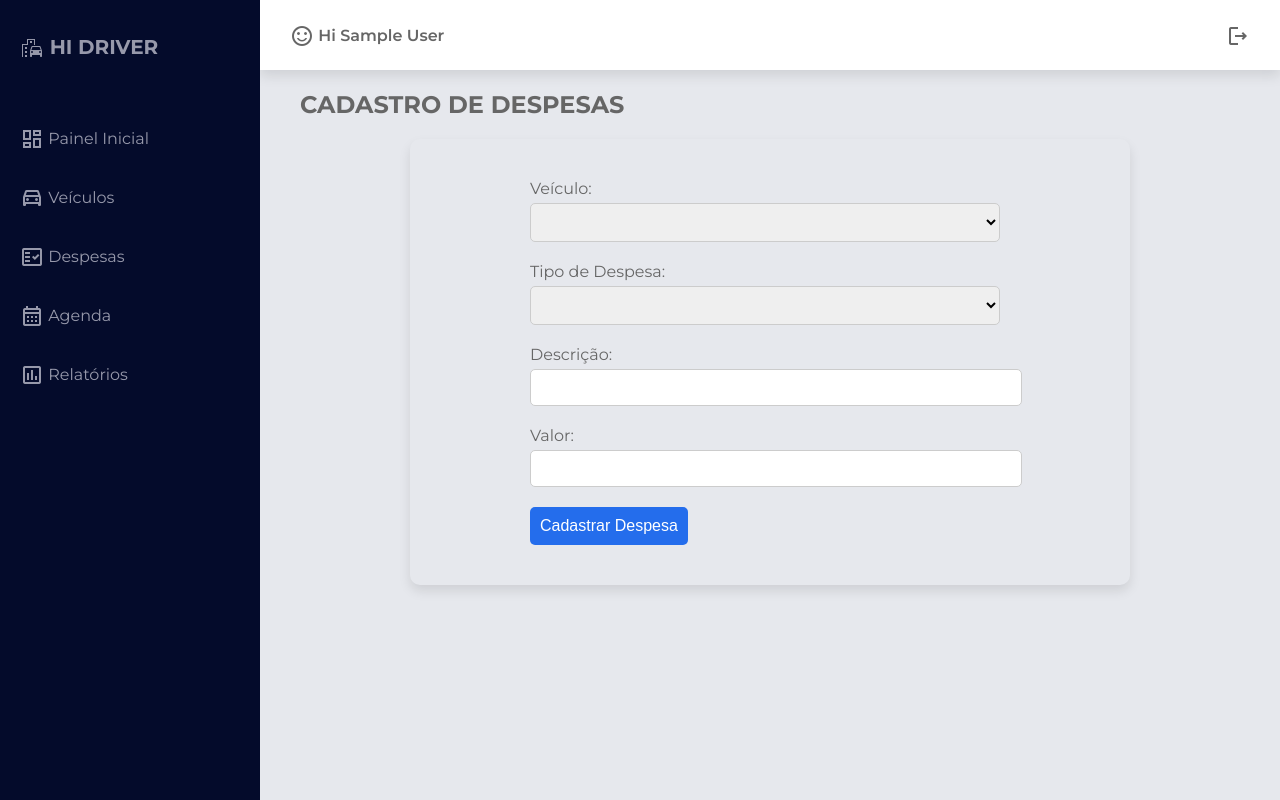
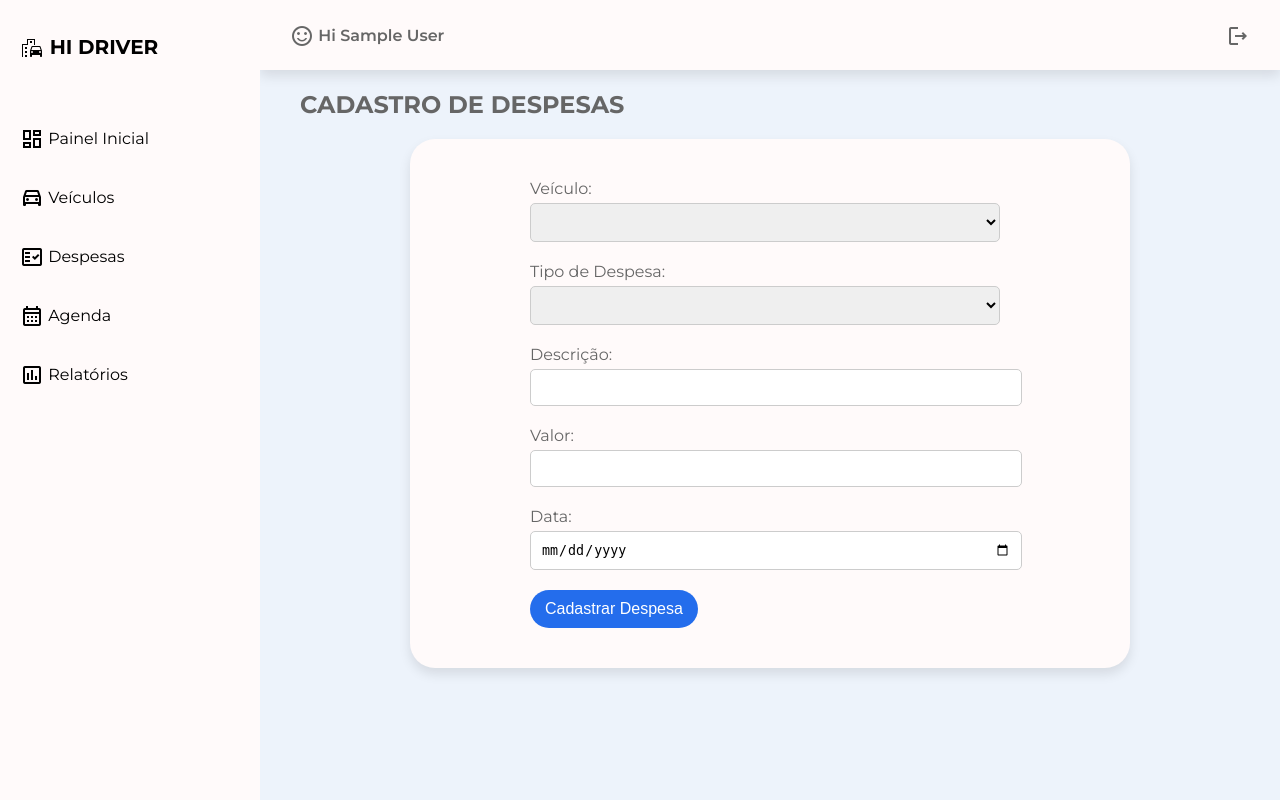
Before and after one commit to raianecj/hidriver, a PHP site: page /cad_despesas.php in a window 1280 px wide. Run offline with PHP 8.4, Linux system fonts and the light colour scheme; the visitor is signed in with stand-in values (Sample User, id 1); data that the repository does not hold is empty.

Commit message:
Atualização do Design Melhoria das Despesas

```diff
--- a/cad_despesas.php
+++ b/cad_despesas.php
@@ -10,13 +10,14 @@ if ($_SERVER["REQUEST_METHOD"] == "POST") {
     $tipo_despesa = $_POST['tipo_despesa'];
     $descricao = $_POST['descricao'];
     $valor = $_POST['valor'];
+    $data_despesa = $_POST['data_despesa'];
 
     // Validar e sanitizar os dados (não incluído neste exemplo)
 
     // Inserir as informações da despesa no banco de dados
-    $sql = "INSERT INTO despesas (id_veiculo, tipo_despesa, descricao, valor) VALUES (?, ?, ?, ?)";
+    $sql = "INSERT INTO despesas (id_veiculo, tipo_despesa, descricao, valor, data_despesa) VALUES (?, ?, ?, ?, ?)";
     $stmt = $mysqli->prepare($sql);
-    $stmt->bind_param("isss", $veiculo, $tipo_despesa, $descricao, $valor);
+    $stmt->bind_param("issss", $veiculo, $tipo_despesa, $descricao, $valor, $data_despesa);
     $stmt->execute();
     $stmt->close();
 }
@@ -188,6 +189,10 @@ if ($_SERVER["REQUEST_METHOD"] == "POST") {
                             <label for="valor">Valor:</label>
                             <input type="text" name="valor" id="valor" required>
                         </div>
+                        <div class="textfield">
+                            <label for="data_despesa">Data:</label>
+                            <input type="date" name="data_despesa" id="data_despesa" required>
+                        </div>
                         <button class="btn-cad" type="submit">Cadastrar Despesa</button>
                     </div>
                 </form>
--- a/cad_veiculo.php
+++ b/cad_veiculo.php
@@ -78,7 +78,7 @@ if ($_SERVER["REQUEST_METHOD"] == "POST") {
                 <span class="material-icons-outlined">menu</span>
             </div>
             <div class="header-left">
-            <span class="material-icons-outlined ">sentiment_satisfied_alt</span>
+                <span class="material-icons-outlined ">sentiment_satisfied_alt</span>
                 <span class="user-name font-weight-bold"><?php echo "Hi $usuario"; ?></span>
             </div>
             <div class="header-right">
@@ -171,8 +171,10 @@ if ($_SERVER["REQUEST_METHOD"] == "POST") {
                         echo "<td>" . $row["marca"] . "</td>";
                         echo "<td>" . $row["ano"] . "</td>";
                         echo "<td>";
+                        echo "<div class='action-buttons-veiculos'>";
                         echo "<a href='editar_veiculo.php?id=" . $row["id"] . "'><span class='material-icons-outlined text-primary' title='Editar'>cached</span></a> | ";
                         echo "<a href='excluir_veiculo.php?id=" . $row["id"] . "' onclick='return confirm(\"Tem certeza de que deseja excluir este veículo?\")'><span class='material-icons-outlined text-primary' title='Excluir'>delete</span></a>";
+                        echo "</div>";
                         echo "</td>";
                         echo "</tr>";
                     }
@@ -223,4 +225,5 @@ if ($_SERVER["REQUEST_METHOD"] == "POST") {
     <!-- Chamando JS-->
     <script src="js/scripts.js"></script>
 </body>
+
 </html>
--- a/css/styles.css
+++ b/css/styles.css
@@ -3,7 +3,7 @@ body {
     margin: 0;
     padding: 0;
     box-sizing: border-box;
-    background-color: #e6e8ed;
+    background-color: #edf3fb;
     color: #666666;
     /* Define a cor do texto como cinza escuro */
     font-family: "Montserrat", sans-serif;
@@ -69,7 +67,7 @@ a {
     grid-area: header;
     /* Define a área ocupada pelo cabeçalho na grade */
     height: 70px;
-    background-color: #ffffff;
+    background-color: #fffafa;
     display: flex;
     align-items: center;
     justify-content: space-between;
@@ -86,8 +84,8 @@ a {
 #sidebar {
     grid-area: sidebar;
     height: 100%;
-    background-color: #040b2b;
-    color: #9799ab;
+    background-color: #fffafa;
+    color: #000000;
     overflow-y: auto;
     transition: all 0.5s;
     -webkit-transition: all 0.5s;
@@ -396,21 +394,19 @@ a {
 }
 
 .card-cad-veiculos {
-    border-radius: 10px;
+    border-radius: 25px;
     box-shadow: 0 6px 12px rgba(0, 0, 0, 0.1);
+    background-color: #fffafa;
     padding: 40px 100px 40px 120px;
     width: 500px; /* Defina a largura desejada */
     margin: 0 auto; /* Centralize o formulário horizontalmente */
-
-
-
 }
 
 .btn-cad {
     width: 1fr;
-    padding: 10px;
+    padding: 10px 15px 10px 15px;
     border: none;
-    border-radius: 5px;
+    border-radius: 25px;
     background-color: #246dec;
     color: #ffffff;
     font-size: 16px;
@@ -429,7 +425,8 @@ a {
 }
 
 .card-cad-despesas {
-    border-radius: 10px;
+    border-radius: 25px;
+    background-color: #fffafa;
     box-shadow: 0 6px 12px rgba(0, 0, 0, 0.1);
     padding: 40px 100px 40px 120px;
     width: 500px; /* Defina a largura desejada */
--- a/veiculos.php
+++ b/veiculos.php
@@ -31,7 +31,7 @@ $usuario = $_SESSION['nome'];
                 <span class="material-icons-outlined">menu</span>
             </div>
             <div class="header-left">
-            <span class="material-icons-outlined ">sentiment_satisfied_alt</span>
+                <span class="material-icons-outlined ">sentiment_satisfied_alt</span>
                 <span class="user-name font-weight-bold"><?php echo "Hi $usuario"; ?></span>
             </div>
             <div class="header-right">
@@ -123,8 +123,10 @@ $usuario = $_SESSION['nome'];
                         echo "<td>" . $row["marca"] . "</td>";
                         echo "<td>" . $row["ano"] . "</td>";
                         echo "<td>";
+                        echo "<div class='action-buttons-veiculos'>";
                         echo "<a href='editar_veiculo.php?id=" . $row["id"] . "'><span class='material-icons-outlined text-primary' title='Editar'>cached</span></a> | ";
                         echo "<a href='excluir_veiculo.php?id=" . $row["id"] . "' onclick='return confirm(\"Tem certeza de que deseja excluir este veículo?\")'><span class='material-icons-outlined text-primary' title='Excluir'>delete</span></a>";
+                        echo "</div>";
                         echo "</td>";
                         echo "</tr>";
                     }
@@ -152,4 +154,5 @@ $usuario = $_SESSION['nome'];
     <!-- Chamando JS-->
     <script src="js/scripts.js"></script>
 </body>
+
 </html>
```
Also changed, not shown: other parts of css/styles.css (+20 -20 lines), atualizar_despesa.php (+7 -4 lines), editar_despesa.php (+6 -2 lines), excluir_despesa.php (added, +21 -0 lines), painel.php (+12 -6 lines).
